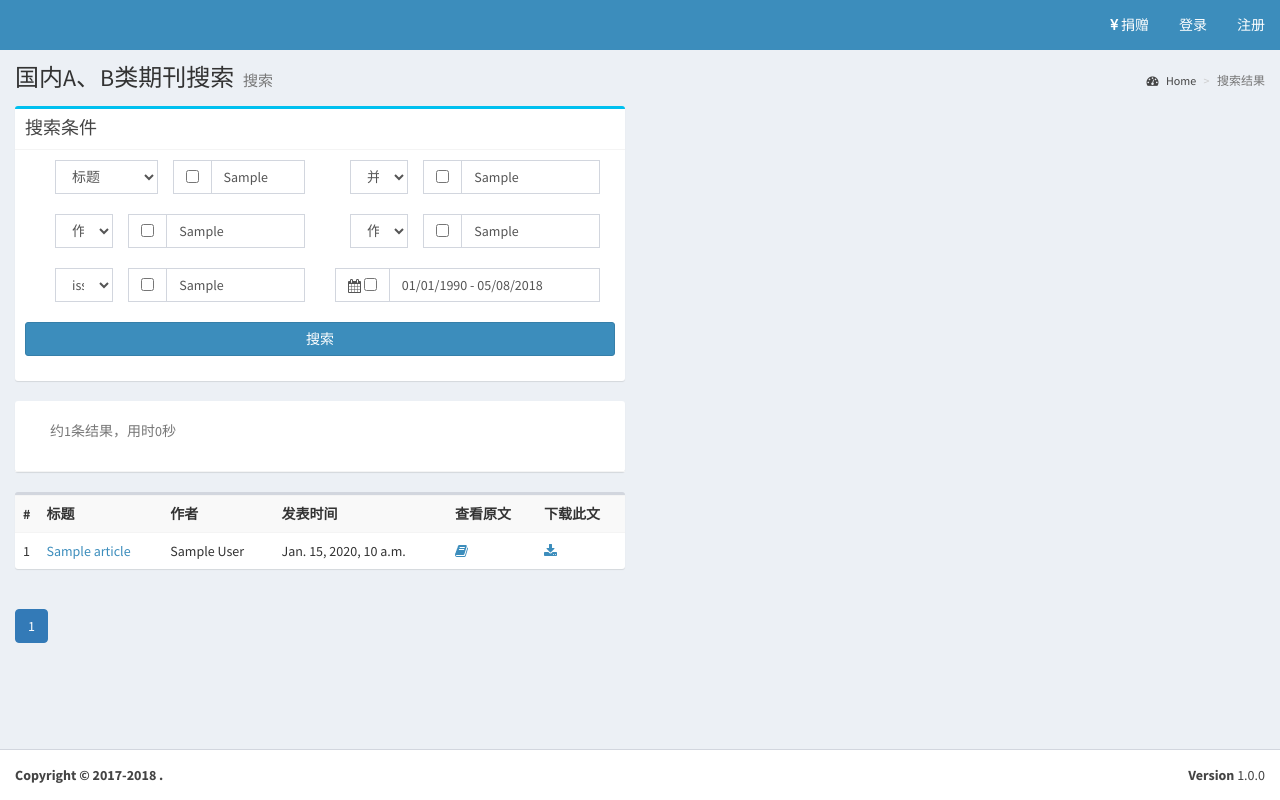
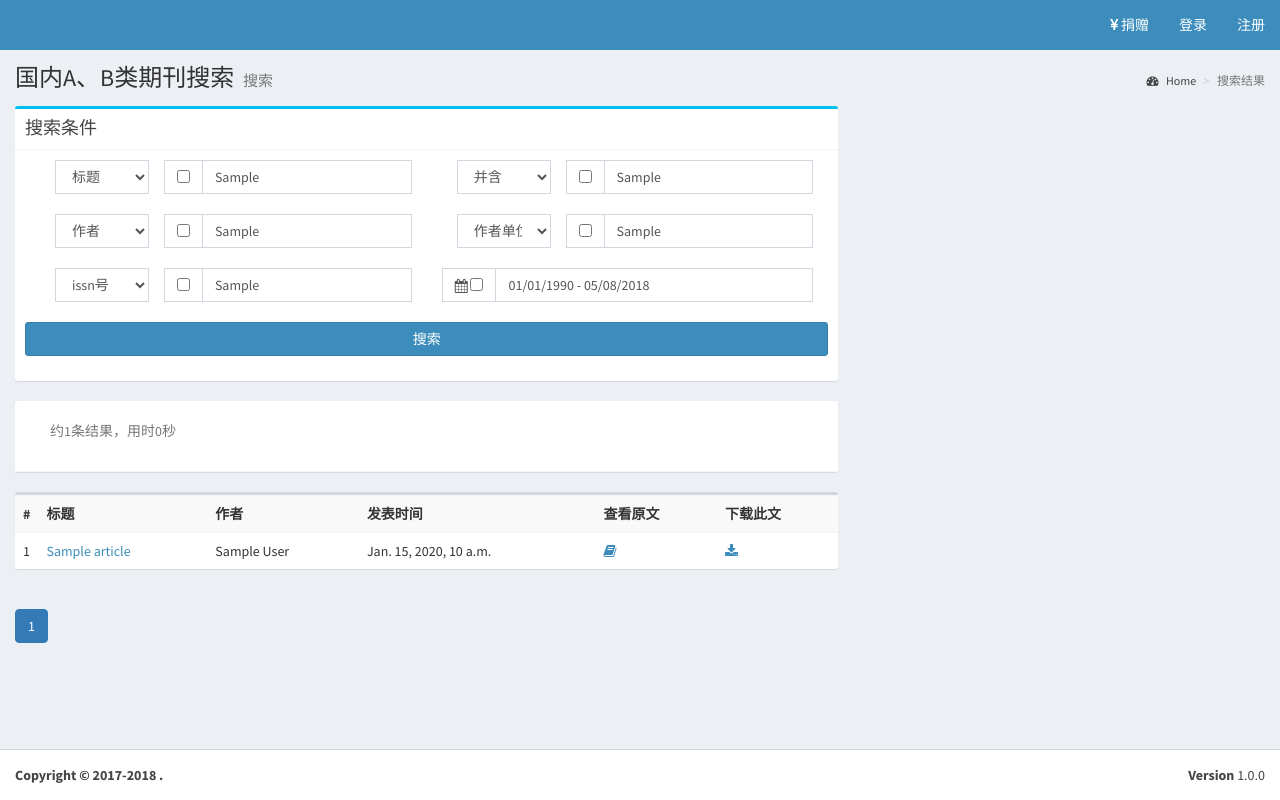
Before and after one commit to heianhu/ZhiWang, a Django app: template templates/index.html in a window 1280 px wide. Run offline with Django 3.2, Linux system fonts and the light colour scheme; the template is opened without the code that fills it: most values are stand-ins (such as "Sample title", 1, 10 or a date in 2020); some libraries are stand-ins or nearby versions.

Commit message:
将左侧内容加宽

```diff
--- a/templates/index.html
+++ b/templates/index.html
@@ -301,7 +301,7 @@
 
             <div class="row">
                 {#左侧内容#}
-                <div class="col-md-6">
+                <div class="col-md-8">
 
                     <!-- Input addon -->
                     <div class="box box-info" _vimium-has-onclick-listener="">
@@ -315,7 +315,7 @@
                                 <div class="form-group">
                                     <div class="col-lg-6">
 
-                                        <div class="col-xs-6">
+                                        <div class="col-xs-4">
                                             <select class="form-control" id="txt_2_sel" name="txt_2_sel">
                                                 <option value="SU" {% if txt_2_sel == 'SU' %}selected=""{% endif %}>标题
                                                 </option>
@@ -580,7 +580,7 @@
                 <!-- /.col -->
 
                 {#右侧内容#}
-                <div class="col-md-6">
+                <div class="col-md-4">
                     <div class="box box-primary" style="display: none;">
                         <div class="box-header with-border">
                             <h3 class="box-title">文章详情</h3>
```
